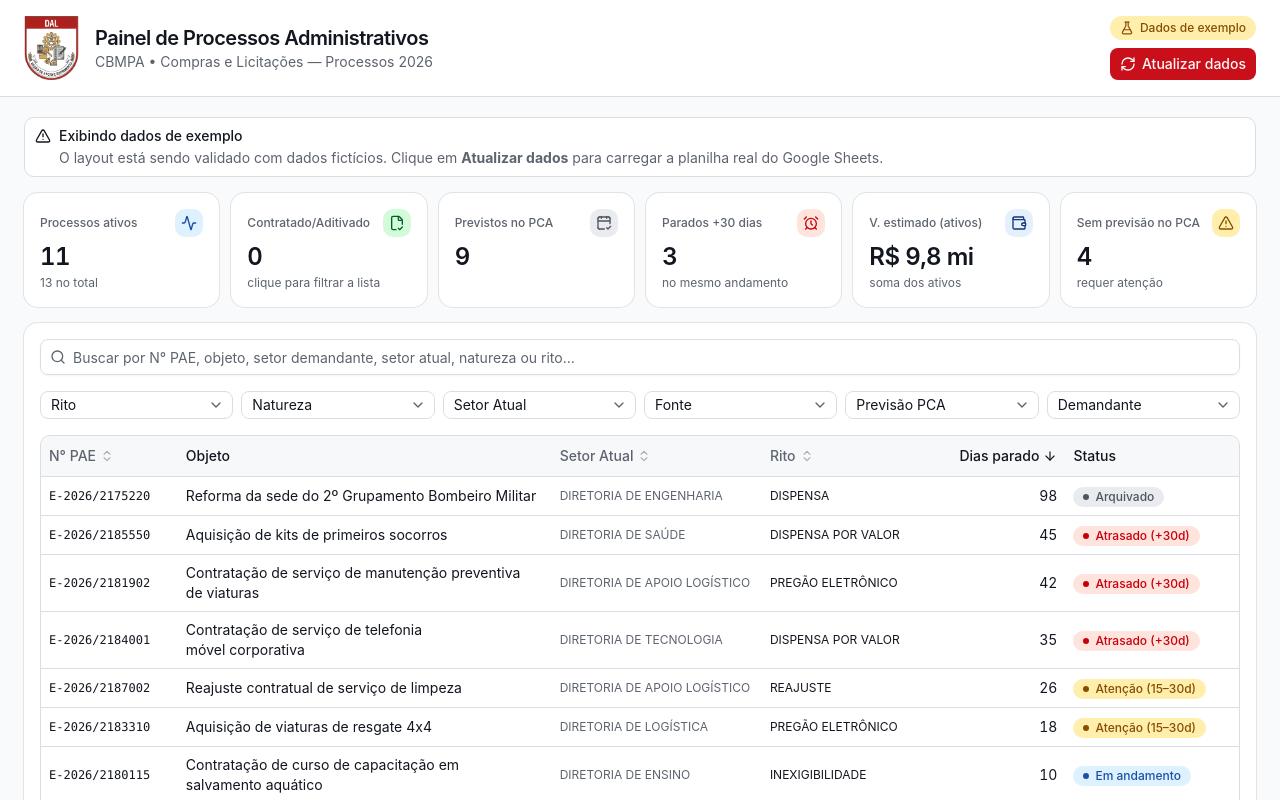
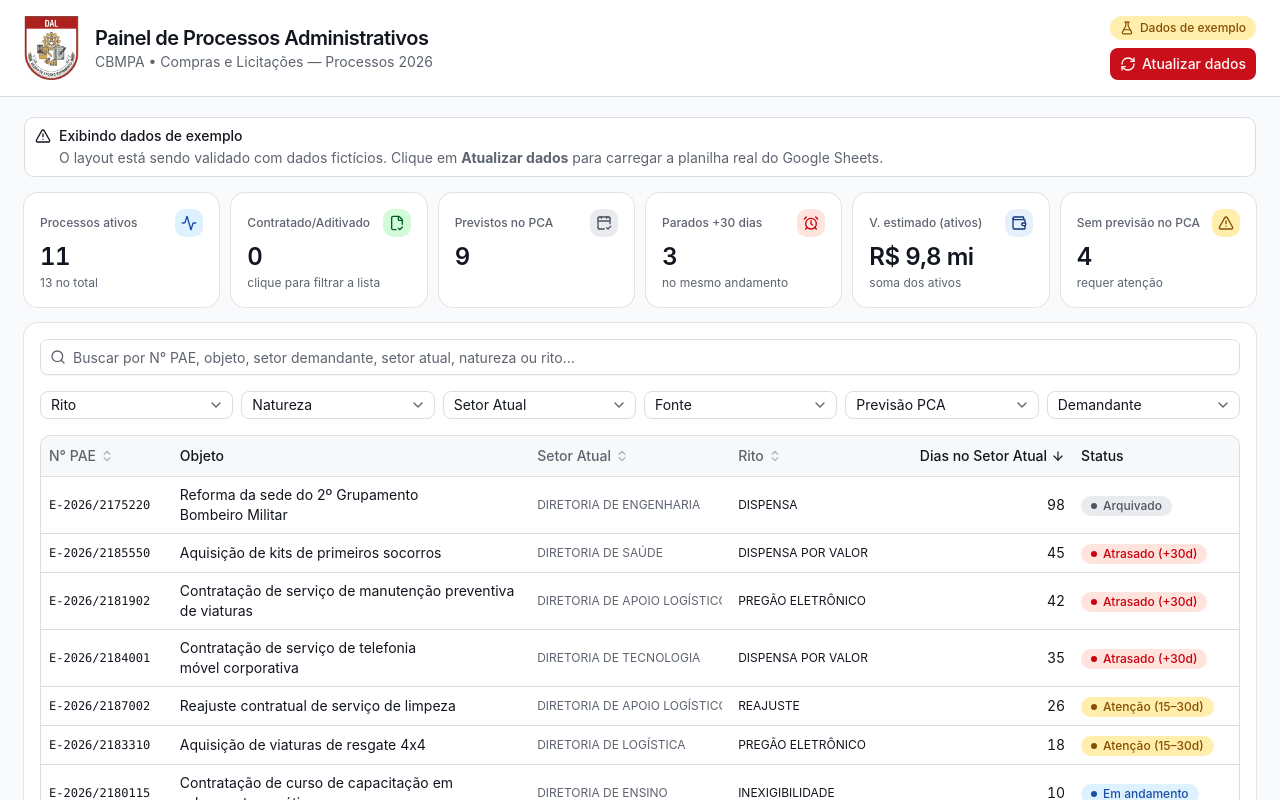
Before and after one commit to nzjunior2003-cyber/procssos-cbmpa, a Next.js app: page / in a window 1280 px wide. Shown: the top 800 px of the page. Built offline with nearby package versions, Linux system fonts and the light colour scheme.

Commit message:
Renomeia coluna Dias parado para Dias no Setor Atual

```diff
--- a/components/processos-table.tsx
+++ b/components/processos-table.tsx
@@ -227,7 +227,7 @@ export function ProcessosTable({
                 onClick={() => toggleSort("ritoProcessual")}
               />
               <SortHeader
-                label="Dias parado"
+                label="Dias no Setor Atual"
                 active={sortKey === "diasUltimoAndamento"}
                 dir={sortDir}
                 onClick={() => toggleSort("diasUltimoAndamento")}
```
Also changed, not shown: 1 other file (tests, documents, lock files or other folders).
